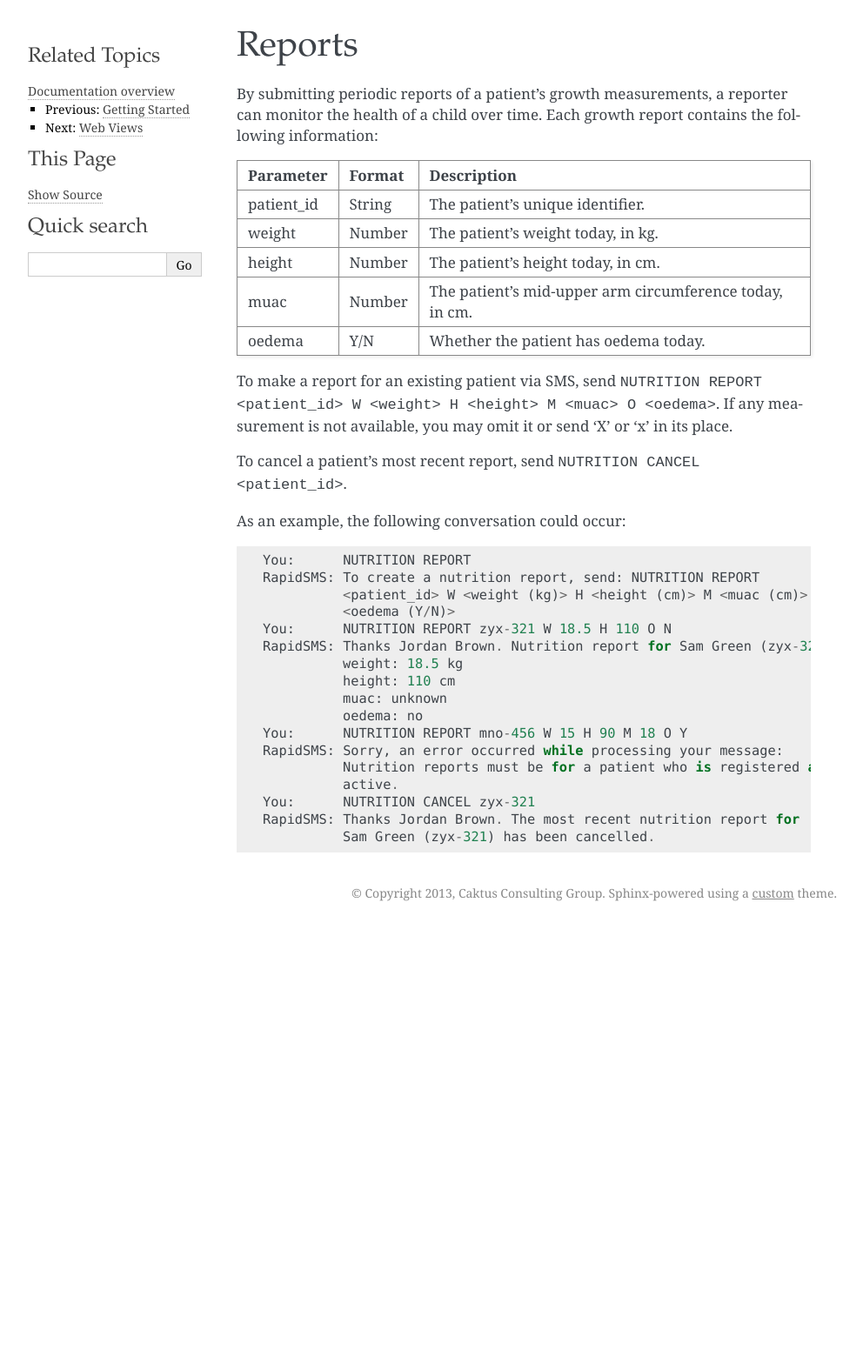
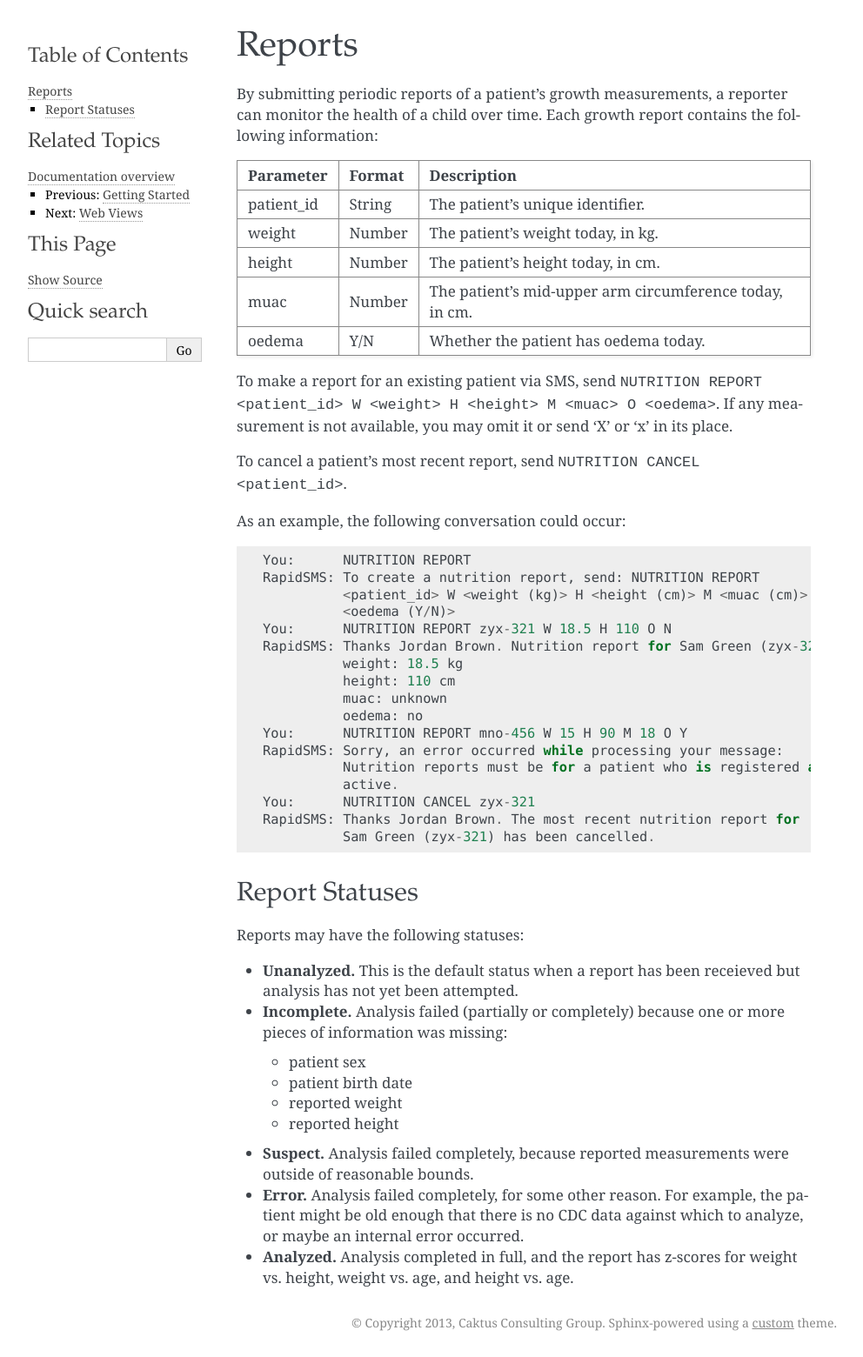
Before and after one commit to caktus/rapidsms-nutrition, a Sphinx documentation site: the page built from docs/reports.rst, in a window 1280 px wide. Shown: the whole page at 87% size, without its empty margins (148-1140 px from the left). Built offline with Sphinx 7.4.7, drawn with Linux system fonts in a browser that asks for light colours; before the commit the page ends 1066 px from its top, so only the background shows below that.

Commit message:
Fixes #20 - Documentation for report statuses

```diff
--- a/docs/reports.rst
+++ b/docs/reports.rst
@@ -42,3 +42,26 @@ As an example, the following conversation could occur::
     You:      NUTRITION CANCEL zyx-321
     RapidSMS: Thanks Jordan Brown. The most recent nutrition report for
               Sam Green (zyx-321) has been cancelled.
+
+Report Statuses
+---------------
+
+Reports may have the following statuses:
+
+* **Unanalyzed.** This is the default status when a report has been receieved
+  but analysis has not yet been attempted.
+* **Incomplete.** Analysis failed (partially or completely) because one or
+  more pieces of information was missing:
+
+  - patient sex
+  - patient birth date
+  - reported weight
+  - reported height
+
+* **Suspect.** Analysis failed completely, because reported measurements were
+  outside of reasonable bounds.
+* **Error.** Analysis failed completely, for some other reason. For example, the
+  patient might be old enough that there is no CDC data against which to
+  analyze, or maybe an internal error occurred.
+* **Analyzed.** Analysis completed in full, and the report has z-scores for
+  weight vs. height, weight vs. age, and height vs. age.
```
